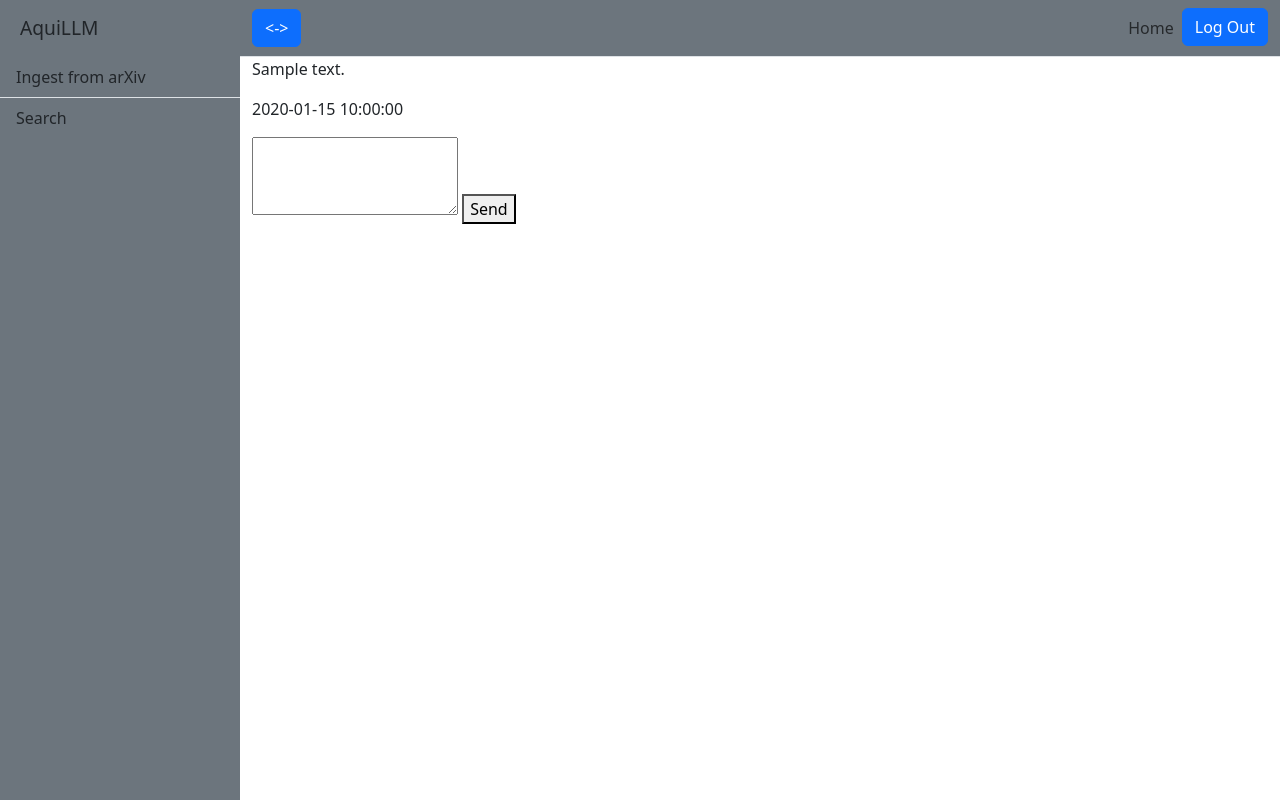
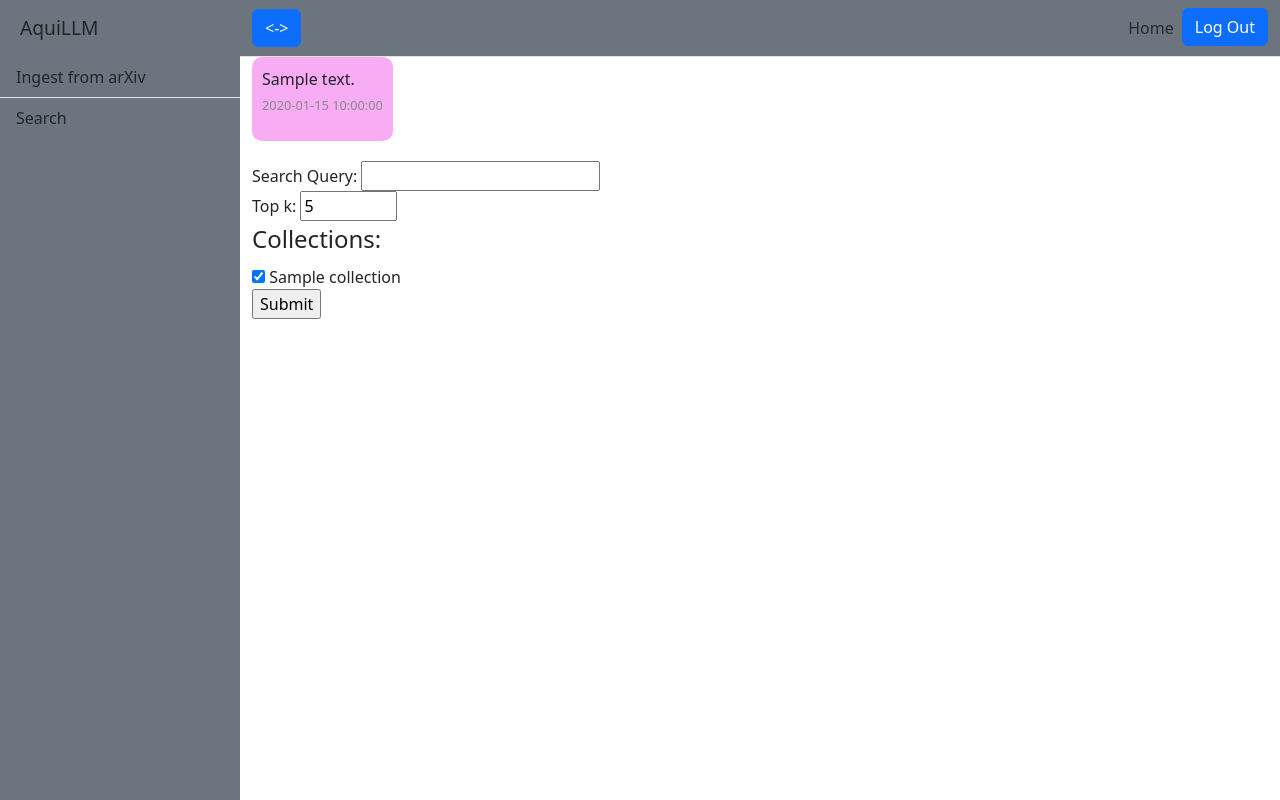
Before and after one commit to RaiderSoft/AquiLLM, a Django app: page /convo/1 in a window 1280 px wide. Run offline with Django 5.2, Linux system fonts and the light colour scheme; a user stored in the database is signed in; tables that the repository leaves empty hold one stand-in row (values such as "Sample post"); data that the repository does not hold is empty.

Commit message:
conversations kind of working!

```diff
--- a/aquillm/aquillm/urls.py
+++ b/aquillm/aquillm/urls.py
@@ -29,5 +29,6 @@ urlpatterns = [
     path("insert_arxiv/", views.insert_arxiv),
     path('user_conversations', views.user_conversations, name="user_conversations"),
     path("raw_convo/<int:convo_id>", views.raw_convo, name="raw_convo"),
-    path("convo/<int:convo_id>", views.convo, name="convo")
+    path("convo/<int:convo_id>", views.convo, name="convo"),
+    path("send_message/<int:convo_id>", views.send_message, name="send_message")
 ] + debug_toolbar_urls()
--- a/aquillm/aquillm/views.py
+++ b/aquillm/aquillm/views.py
@@ -1,9 +1,6 @@
 from django.shortcuts import render
 from django.apps import apps
-from django.contrib.postgres.search import TrigramSimilarity
-from django.db.models import Case, When
-from django.db import DatabaseError
-from django.core.exceptions import ValidationError
+
 from django.core.files.base import ContentFile
 import logging
 import re
@@ -13,15 +10,15 @@ import tarfile
 from xml.dom import minidom
 
 from django.shortcuts import get_object_or_404
-from django.http import HttpResponseForbidden, Http404
+from django.http import HttpResponseForbidden
 from pgvector.django import L2Distance
 from django.contrib.auth.decorators import login_required
+from django.views.decorators.http import require_http_methods
 
 from .forms import SearchForm, ArXiVForm
 from .models import TextChunk, TeXDocument, PDFDocument, Collection, LLMConversation
-from .utils import get_user_accessible_documents, text_chunk_search
 import requests
-import functools
+
 
 logger = logging.getLogger(__name__)
 
@@ -47,8 +44,8 @@ def search(request):
             query = form.cleaned_data['query']
             top_k = form.cleaned_data['top_k']
             collections = form.cleaned_data['collections']
-            searchable_docs = get_user_accessible_documents(request.user, collections=collections)
-            vector_results, trigram_results, reranked_results = text_chunk_search(query, top_k, searchable_docs)
+            searchable_docs = Collection.get_user_accessible_documents(request.user, collections=collections)
+            vector_results, trigram_results, reranked_results = TextChunk.text_chunk_search(query, top_k, searchable_docs)
         else:
             error_message = "Invalid form submisison"
     else:
@@ -94,19 +91,38 @@ def search(request):
 
 #     return render(request, 'aquillm/llm_convo.html', context)
 
-@login_required
-def convo(request, convo_id):
-    if not LLMConversation.objects.filter(pk=convo_id).exists():
-        return Http404("the requested conversation does not exist")
-    return render(request, 'aquillm/convo.html', {'convo_id' : convo_id})
 
 @login_required
 def raw_convo(request, convo_id):
     convo = get_object_or_404(LLMConversation, pk=convo_id)
     if convo.owner != request.user:
-        return HttpResponseForbidden("You don't own this conversation")
+        return HttpResponseForbidden("User does not own this conversation")
     context = {'conversation': convo}
     return render(request, 'aquillm/raw_convo.html', context)
+
+@login_required
+def convo(request, convo_id):
+    convo = get_object_or_404(LLMConversation, pk=convo_id)
+    if convo.owner != request.user:
+        return HttpResponseForbidden("User does not own this conversation")
+
+    return render(request, 'aquillm/convo.html', {'convo_id' : convo_id,
+                                                  'form' : SearchForm(request.user)})
+
+@require_http_methods(['POST'])
+@login_required
+def send_message(request, convo_id):
+    convo = get_object_or_404(LLMConversation, pk=convo_id)
+    if convo.owner != request.user:
+        return HttpResponseForbidden("User does not own this conversation")
+    form = SearchForm(request.user, request.POST)
+    if form.is_valid():
+        collections = form.cleaned_data['collections']
+        content = form.cleaned_data['query']
+        top_k = form.cleaned_data['top_k']
+        docs = Collection.get_user_accessible_documents(request.user, collections)
+        convo = convo.send_message(content, top_k, docs)
+        return render(request, 'aquillm/raw_convo.html', {'conversation' : convo})
 
 @login_required
 def user_conversations(request):
@@ -157,6 +173,8 @@ def insert_one_from_arxiv(arxiv_id):
     return status_message
 
 
+
+
 @login_required
 def insert_arxiv(request):
     status_message = None
--- a/aquillm/templates/aquillm/base.html
+++ b/aquillm/templates/aquillm/base.html
@@ -36,6 +36,60 @@
             body.sb-sidenav-toggled #wrapper #sidebar-wrapper {
                 margin-left: -15rem;
             }
+        }
+
+        .conversation {
+            display: flex;
+            flex-direction: column;
+            max-width: 100%;
+            margin: 0 auto;
+        }
+
+        .message {
+            max-width: 70%;
+            margin-bottom: 20px;
+            padding: 10px;
+            border-radius: 10px;
+        }
+
+        .user-message {
+            align-self: flex-start;
+            background-color: #f8acf3;
+        }
+
+        .assistant-message {
+            align-self: flex-end;
+            background-color: #65aef6;
+        }
+
+        .message-content {
+            margin: 0;
+        }
+
+        .message-timestamp {
+            font-size: 0.8em;
+            color: #888;
+            margin-top: 5px;
+        }
+
+        .context-chunks {
+            margin-top: 10px;
+            font-size: 0.9em;
+        }
+
+        .context-chunk {
+            margin-top: 5px;
+        }
+
+        .chunk-title {
+            cursor: pointer;
+            color: #0066cc;
+        }
+
+        .chunk-content {
+            margin-top: 5px;
+            padding-left: 10px;
+            border-left: 2px solid #ccc;
         }
     </style>
     {% block extra_css %}{% endblock %}
--- a/aquillm/templates/aquillm/convo.html
+++ b/aquillm/templates/aquillm/convo.html
@@ -4,9 +4,10 @@
 
 {% block content %}
 <div id="conversation-container"></div>
-<form id="message-form">
-    <textarea id="message-input" rows="3"></textarea>
-    <button type="submit">Send</button>
+<form id="message-form" action="{% url 'send_message' convo_id %}" method="post">
+    {% csrf_token %}
+    {{ form }}
+    <input type="submit" value="Submit">
 </form>
 {% endblock %}
 
@@ -19,28 +20,11 @@
                 document.getElementById("conversation-container").innerHTML = data;
             });
     }
-
     document.addEventListener("DOMContentLoaded", function() {
         loadConversation();
-{% comment %}
         document.getElementById("message-form").addEventListener("submit", function(e) {
-            e.preventDefault();
-            var message = document.getElementById("message-input").value;
-            fetch("{% url 'send_message' conversation.id %}", {
-                method: 'POST',
-                headers: {
-                    'Content-Type': 'application/x-www-form-urlencoded',
-                    'X-CSRFToken': '{{ csrf_token }}'
-                },
-                body: 'message=' + encodeURIComponent(message)
-            })
-            .then(response => response.json())
-            .then(data => {
-                document.getElementById("message-input").value = "";
-                loadConversation();
-            });
+            loadConversation();
         });
-{% endcomment %}
     });
 </script>
 {% endblock %}
--- a/aquillm/templates/aquillm/raw_convo.html
+++ b/aquillm/templates/aquillm/raw_convo.html
@@ -5,7 +5,7 @@
             <p class="message-timestamp">{{ message.timestamp|date:"Y-m-d H:i:s" }}</p>
             {% if message.context_chunks.exists %}
             <div class="context-chunks">
-                <h4>Related Context:</h4>
+                <strong>Related Context:</strong>
                 {% for chunk in message.context_chunks.all %}
                     <div class="context-chunk">
                         <details>
```
Also changed, not shown: aquillm/aquillm/models.py (+99 -3 lines), aquillm/aquillm/utils.py (+14 -83 lines).
